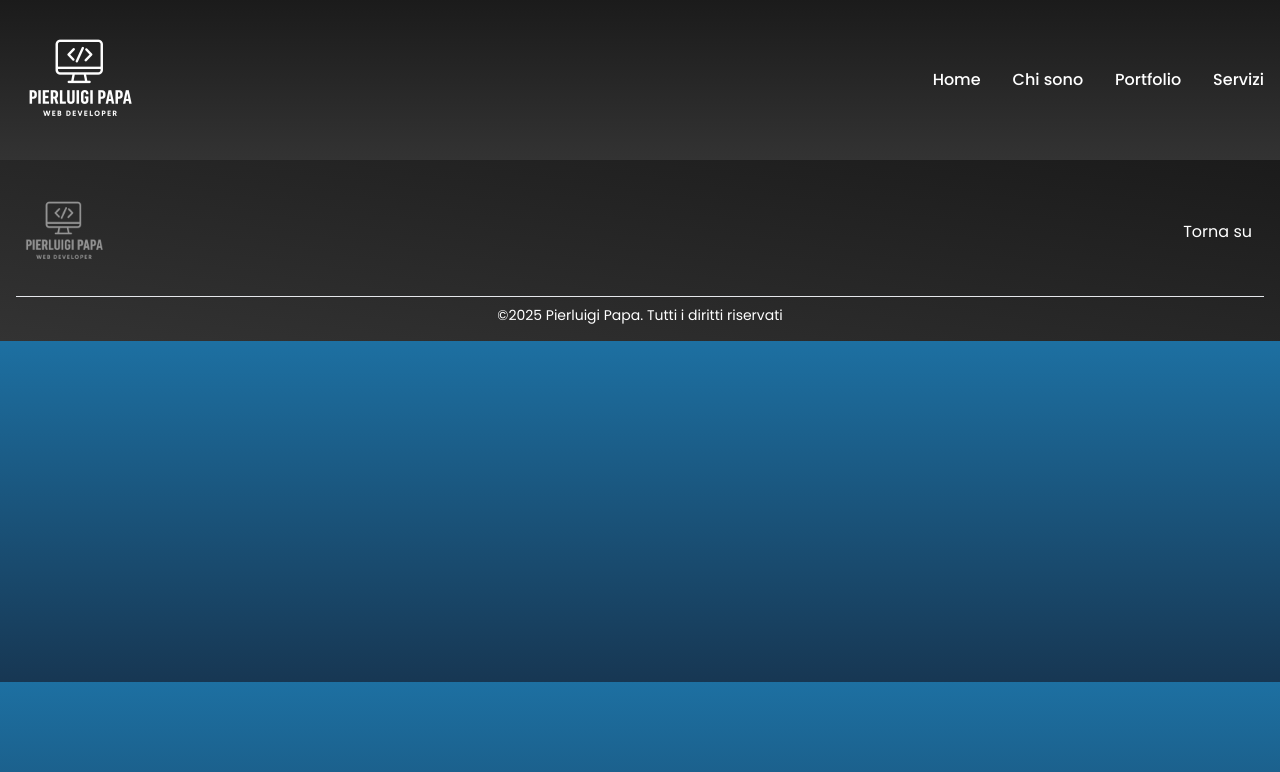
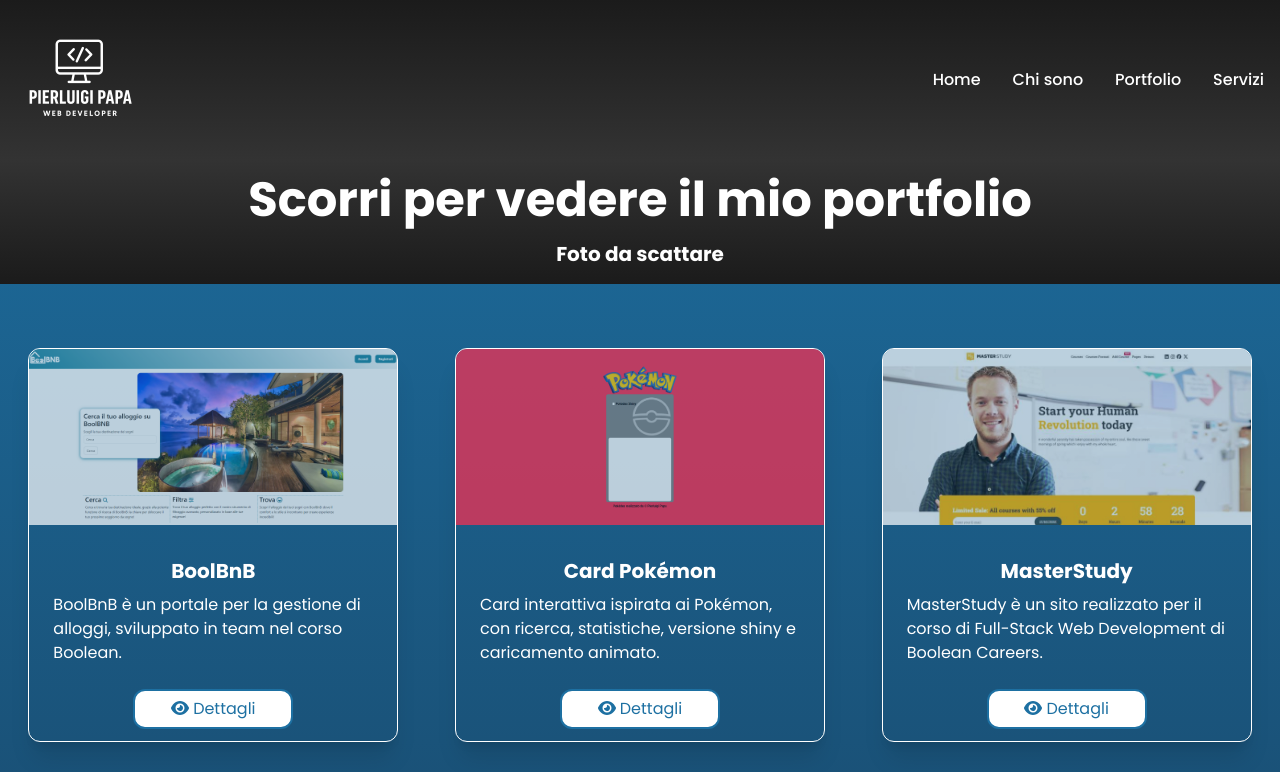
Before and after one commit to PierluigiPapa/proj-pier-portfolio, a React (Vite) app: page /portfolio in a window 1280 px wide. Shown: the top 772 px of the page. Built offline with nearby package versions, Linux system fonts and the light colour scheme.

Commit message:
feat: added porject's page with style, created utilty and models / deleted ProjectSection.tsx / added  logos

```diff
--- a/index.html
+++ b/index.html
@@ -4,7 +4,7 @@
     <meta charset="UTF-8" />
     <link rel="icon" type="image/svg+xml" href="/vite.svg" />
     <meta name="viewport" content="width=device-width, initial-scale=1.0" />
-    <title>PierFolio</title>
+    <title>Pierluigi Papa - Web Developer</title>
   </head>
   <body>
     <div id="root"></div>
--- a/src/App.tsx
+++ b/src/App.tsx
@@ -3,6 +3,7 @@
 import { Footer } from "./components/Footer"
 import { HomePage } from "./pages/HomePage"
 import { ChiSonoPage } from "./pages/ChiSonoPage"
+import { PortfolioPage } from "./pages/PortfolioPage"
 
 function App() {
   return (
@@ -13,6 +14,7 @@
         <Routes>
           <Route path="/" element={<HomePage />} />
           <Route path ="/chi-sono" element={<ChiSonoPage/>}/>
+          <Route path="/portfolio" element={<PortfolioPage/>}/>
         </Routes>
         <Footer />
       </BrowserRouter>
--- a/src/components/ProjectSection.tsx
+++ /dev/null
@@ -1,44 +0,0 @@
-import { useEffect, useState } from "react";
-import { project } from "../utility/Projects";
-
-export function ProjectSection() {
-    const [current, setCurrent] = useState(0);
-
-    const nextSlide = () => {
-        setCurrent((prev) => (prev + 1) % project.length);
-    };
-
-    useEffect(() => {
-        const timer = setInterval(nextSlide, 3000);
-        return () => clearInterval(timer);
-    }, []);
-
-    const getIndex = (offset: number) => (current + offset + project.length) % project.length;
-
-    return (
-        <>
-            <section className="w-full relative flex flex-col items-center md:my-4 mb-4">
-                <h1 className="text-white text-3xl whitespace-nowrap md:text-5xl text-center font-bold md:my-2 my-4">
-                    Portfolio
-                </h1>
-
-                <div className="flex justify-center items-center md:hidden h-40 overflow-hidden">
-                    <img src={project[current]} alt={`project ${current}`} className="max-h-40"/>
-                </div>
-
-                <div className="hidden md:flex justify-center items-center gap-12 h-64 overflow-hidden">
-                    {[getIndex(-1), current, getIndex(1)].map((index, i) => (
-                        <img
-                            key={index}
-                            src={project[index]}
-                            alt={`project ${index}`}
-                            className={`transition-all duration-100 ease-in-out
-                                ${i === 1 ? "scale-110 z-10 opacity-100" : "scale-60 opacity-50"}
-                                max-h-96 max-w-96`}
-                        />
-                    ))}
-                </div>
-            </section>
-        </>
-    );
-}
--- /dev/null
+++ b/src/models/Portfolio.ts
@@ -0,0 +1,11 @@
+export type Portfolio = {
+    id: number,
+    titolo: string,
+    descrizione: string,
+    immagine: string,
+    link: string,
+    github: string,
+    api: string[],
+    linguaggi: string[],
+    versioni: string []
+}
--- a/src/pages/HomePage.tsx
+++ b/src/pages/HomePage.tsx
@@ -1,13 +1,11 @@
 import { FrameworkSection } from "../components/FrameworkSection";
 import { Jumbotron } from "../components/Jumbotron";
-import { ProjectSection } from "../components/ProjectSection";
 
 export function HomePage() {
     return (
         <>
             <Jumbotron />
             <FrameworkSection />
-            <ProjectSection />
         </>
     )
 }
--- /dev/null
+++ b/src/pages/PortfolioPage.tsx
@@ -0,0 +1,92 @@
+import { faEye } from "@fortawesome/free-solid-svg-icons";
+import { FontAwesomeIcon } from "@fortawesome/react-fontawesome";
+import { motion } from "framer-motion";
+import { progetti } from "../utility/PortfolioData";
+
+export function PortfolioPage() {
+    const containerVariants = {
+        hidden: { opacity: 0 },
+        visible: {
+            opacity: 1,
+            transition: {
+                staggerChildren: 0.2
+            },
+        },
+    };
+
+    const itemVariants = {
+        hidden: { y: 20, opacity: 0 },
+        visible: {
+            y: 0,
+            opacity: 1,
+            transition: {
+                duration: 0.5,
+            },
+        },
+    };
+
+    return (
+        <>
+            <div className="bg-gradient-to-t from-gray-1 to-gray-2">
+                <div className="flex flex-row md:flex-row items-center justify-center max-w-screen-xl mx-auto">
+                    <div className="w-full flex justify-center mb-10 md:w-6xl md:mb-0 sm:w-full sm:mb-0">
+                        <div>
+                            <h1 className="text-white text-3xl text-center font-bold my-4 sm:text-5xl">
+                                Scorri per vedere il mio portfolio
+                            </h1>
+
+                            <h1 className="text-white text-xl text-center font-bold my-4">
+                                Foto da scattare
+                            </h1>
+                        </div>
+                    </div>
+                </div>
+            </div>
+
+            <div className="mx-auto px-4 py-16">
+                <motion.div
+                    variants={containerVariants}
+                    initial="hidden"
+                    animate="visible"
+                    className="grid grid-cols-1 md:grid-cols-2 lg:grid-cols-3 gap-8"
+                >
+                    {progetti.map((progetto) => (
+                        <motion.div
+                            key={progetto.id}
+                            variants={itemVariants}
+                            whileHover={{ y: -10, transition: { duration: 0.3 } }}
+                            className="max-w-[370px] mx-auto rounded-xl overflow-hidden border border-white shadow-xl hover:shadow-lg transition-shadow duration-300"
+                        >
+                            <div className="h-44">
+                                <img
+                                    src={progetto.immagine}
+                                    alt={progetto.titolo}
+                                    className="w-full h-full object-cover opacity-70"
+                                />
+                            </div>
+
+                            <div className="p-6">
+                                <h3 className="text-xl text-center font-bold text-white mt-2 mb-2">{progetto.titolo}</h3>
+                                <span className="text-white text-center">
+                                    {progetto.descrizione.includes('.') ? progetto.descrizione.slice(0, progetto.descrizione.indexOf('.') + 1) : progetto.descrizione}
+                                </span>
+                            </div>
+
+                            <div className="flex justify-center items-center">
+                                <button className="h-10 w-40 bg-white rounded-xl border-2 text-celeste hover:bg-celeste hover:text-white mb-3">
+                                    <a href={`/progetti/${progetto.titolo}`}>
+                                        <FontAwesomeIcon icon={faEye} className="mr-1" />
+                                            <span>Dettagli</span>
+                                    </a>
+                                </button>
+                            </div>
+                        </motion.div>
+                    ))}
+                </motion.div>
+
+            </div>
+
+
+        </>
+    );
+}
--- /dev/null
+++ b/src/utility/PortfolioData.ts
@@ -0,0 +1,51 @@
+import { Portfolio } from "../models/Portfolio";
+import { project } from "../utility/Projects";
+
+
+export const progetti: Portfolio[] = [
+    {
+        id: 1,
+        titolo: "BoolBnB",
+        descrizione: "BoolBnB è un portale per la gestione di alloggi, sviluppato in team nel corso Boolean. Include un database per appartamenti, messaggistica, sponsorizzazioni e funzioni per utenti e proprietari.",
+        immagine: project[0],
+        link: "https://youtu.be/zdr4tcAp8zk",
+        github: "https://github.com/federico-casu/fp_team6",
+        api: ["TomTom", "Braintree"],
+        linguaggi: ["HTML", "CSS", "Bootstrap", "SASS", "JavaScript", "VueJS", "Vite", "PHP", "MySQL", "Laravel"],
+        versioni: ["Desktop", "Tablet", "Mobile"]
+    },
+    {
+        id: 2,
+        titolo: "Card Pokémon",
+        descrizione: "Card interattiva ispirata ai Pokémon, con ricerca, statistiche, versione shiny e caricamento animato. Realizzata integrando un'API pubblica e ottimizzata per dispositivi mobili.",
+        immagine: project[1],
+        link: "https://youtu.be/zgue9pU7u5I",
+        github: "https://github.com/PierluigiPapa/proj-card-pokemon",
+        api: ["Pokémon"],
+        linguaggi: ["HTML", "CSS", "JavaScript"],
+        versioni:  ["Desktop", "Tablet", "Mobile"]
+    },
+    {
+        id: 3,
+        titolo: "MasterStudy",
+        descrizione: "MasterStudy è un sito realizzato per il corso di Full-Stack Web Development di Boolean Careers. Strutturato in sezioni e componenti, include countdown, prezzi dinamici e recensioni interattive.",
+        immagine: project[2],
+        link: "https://youtu.be/jbv-Gv-bwHg",
+        github: "https://github.com/PierluigiPapa/proj-html-vuejs",
+        api: [],
+        linguaggi: ["HTML", "CSS", "JavaScript", "VueJS", "SASS"],
+        versioni:  ["Desktop"]
+    },
+    {
+        id: 4,
+        titolo: "Yu-Gi-Oh",
+        descrizione: "Yu-Gi-Oh è un esercizio per il corso di Full-Stack Web Development di Boolean Careers, che consiste nell'organizzare componenti riutilizzabili e utilizzare un'API per mostrare carte.",
+        immagine: project[3],
+        link: "https://youtu.be/SDeq3mG8X7Y",
+        github: "https://github.com/PierluigiPapa/vite-yu-gi-oh",
+        api: ["Yu-Gi-Oh"],
+        linguaggi: ["HTML", "CSS", "JavaScript", "VueJS", "Vite", "SASS"],
+        versioni:  ["Desktop"]
+    }
+
+];
```
Also changed, not shown: src/assets/images/logos/PostgreSQL.png, src/assets/images/logos/React.png.
